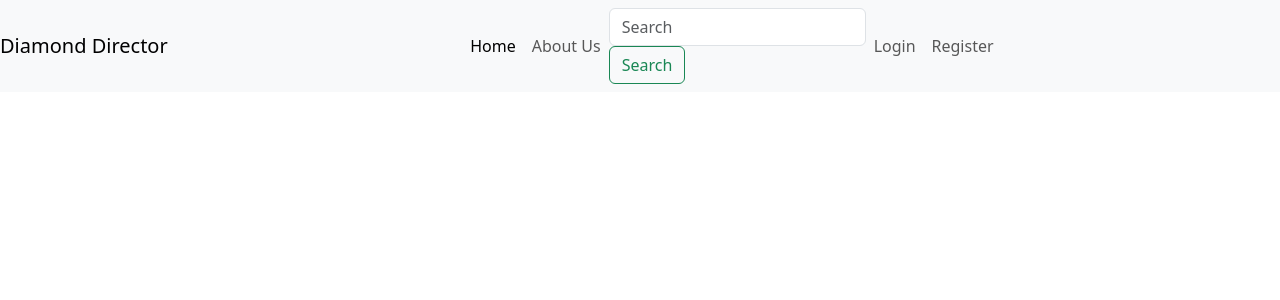
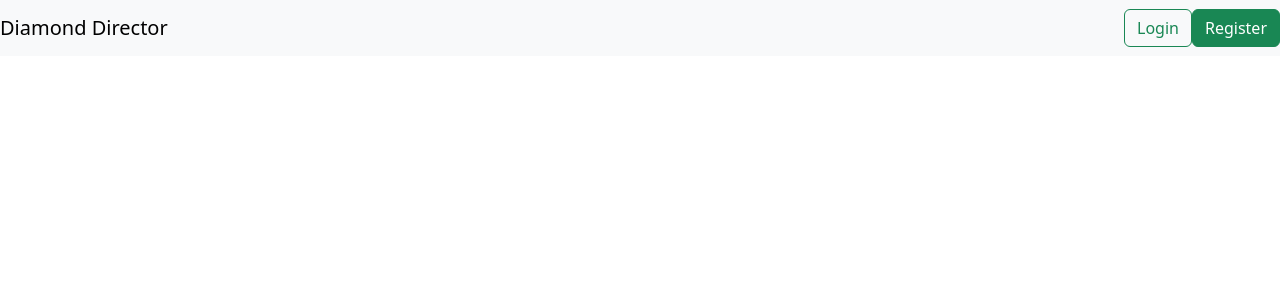
Before and after one commit to CreepySunny/diamond-director-fe, a React (Vite) app: page / in a window 1280 px wide. Shown: the top 300 px of the page. Built offline with nearby package versions, Linux system fonts and the light colour scheme.

Commit message:
Cleanup navbar

```diff
--- a/src/component/Navbar.jsx
+++ b/src/component/Navbar.jsx
@@ -1,34 +1,31 @@
-import React from 'react';
-import { Navbar, Nav, Form, FormControl, Button } from 'react-bootstrap';
+import React, { useContext } from 'react';
+import { Navbar, Nav, Button } from 'react-bootstrap';
 import { LinkContainer } from 'react-router-bootstrap';
+import AuthContext from '../Auth/AuthContext';
 
 const NavigationBar = () => {
+  const { user, logout } = useContext(AuthContext);
+
   return (
     <Navbar bg="light" expand="lg">
       <LinkContainer to="/">
         <Navbar.Brand>Diamond Director</Navbar.Brand>
       </LinkContainer>
       <Navbar.Toggle aria-controls="basic-navbar-nav" />
-      <Navbar.Collapse id="basic-navbar-nav" className="justify-content-center">
-        <Nav>
-          <LinkContainer to="/">
-            <Nav.Link>Home</Nav.Link>
-          </LinkContainer>
-          <LinkContainer to="/about-us">
-            <Nav.Link>About Us</Nav.Link>
-          </LinkContainer>
-        </Nav>
-        <Form inline className="ml-auto">
-          <FormControl type="text" placeholder="Search" className="mr-sm-2" />
-          <Button variant="outline-success">Search</Button>
-        </Form>
-        <Nav className="ml-auto">
-          <LinkContainer to="/login">
-            <Nav.Link>Login</Nav.Link>
-          </LinkContainer>
-          <LinkContainer to="/register">
-            <Nav.Link>Register</Nav.Link>
-          </LinkContainer>
+      <Navbar.Collapse id="basic-navbar-nav" className="justify-content-end">
+        <Nav className="ml-2">
+          {user ? (
+            <Button variant="outline-primary" onClick={logout}>Logout</Button>
+          ) : (
+            <>
+              <LinkContainer to="/login">
+                <Button variant="outline-success">Login</Button>
+              </LinkContainer>
+              <LinkContainer to="/register">
+                <Button variant="success">Register</Button>
+              </LinkContainer>
+            </>
+          )}
         </Nav>
       </Navbar.Collapse>
     </Navbar>
```
